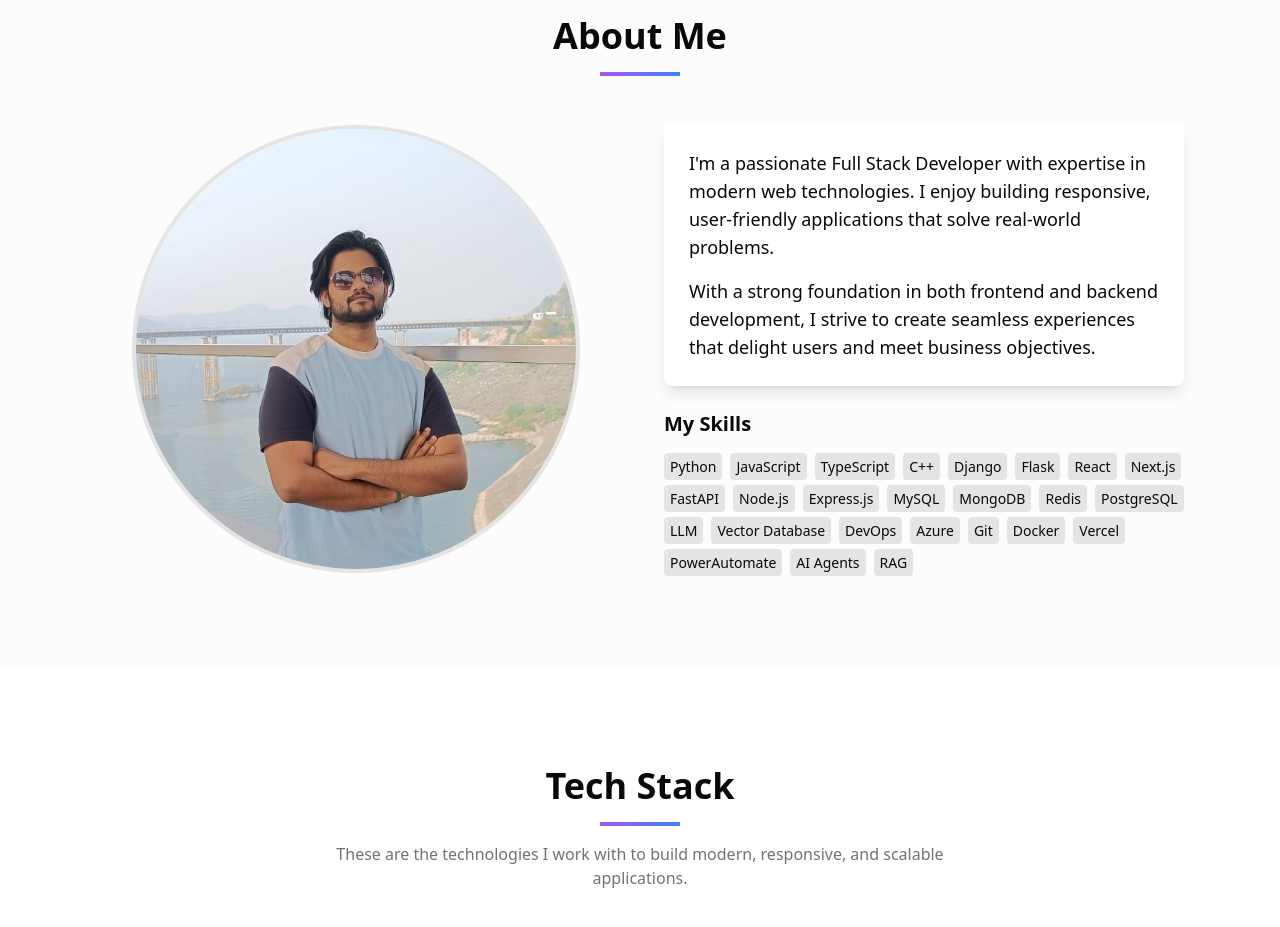
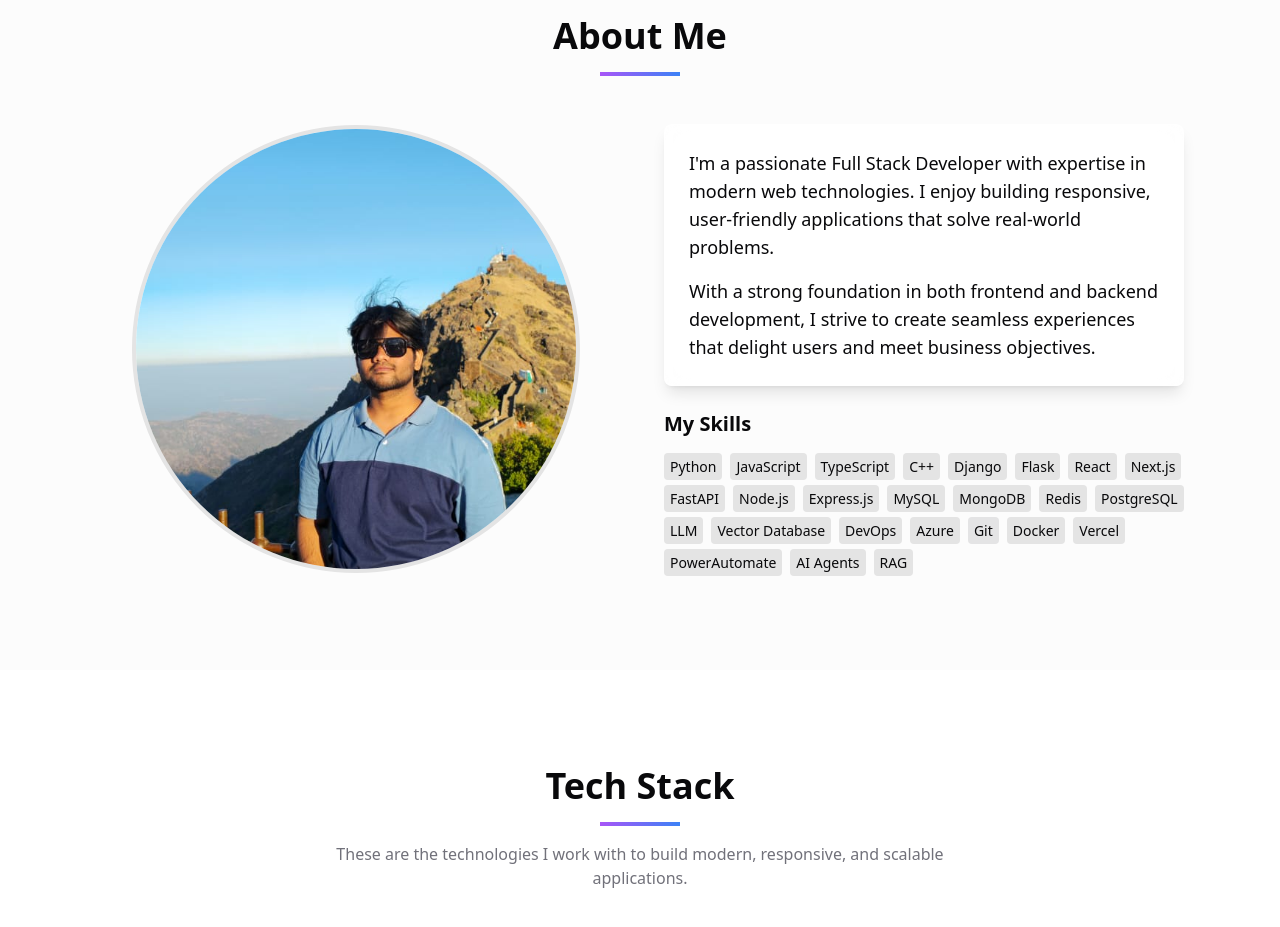
Before and after one commit to madmax273/developer-portfolio, a Next.js app: page / in a window 1280 px wide. Shown: the part 880-1807 px from the top of the page. Built offline with nearby package versions, Linux system fonts and the light colour scheme; a web font is replaced by a local one.

Commit message:
changed profile pic

```diff
--- a/components/about.tsx
+++ b/components/about.tsx
@@ -29,7 +29,7 @@ export default function About() {
             transition={{ duration: 0.5, delay: 0.2 }}
           >
             <div className="relative w-full max-w-md mx-auto aspect-square rounded-full overflow-hidden border-4 border-primary/10">
-              <Image src="/profile-pic.jpg?height=400&width=400" alt="Punit Yadav" fill className="object-cover" />
+              <Image src="/profile-pic.jpeg?height=400&width=400" alt="Punit Yadav" fill className="object-cover" />
             </div>
           </motion.div>
 
```
Also changed, not shown: public/Profile-pic.jpg (deleted), public/profile-pic.jpeg (added).
